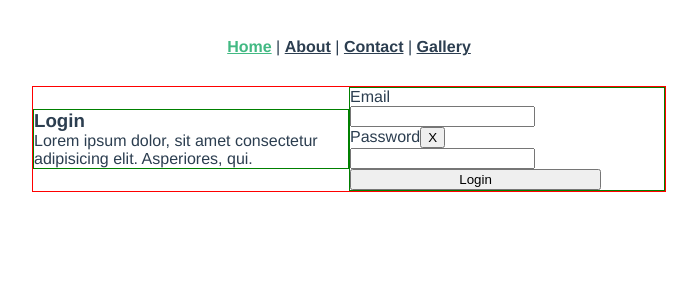
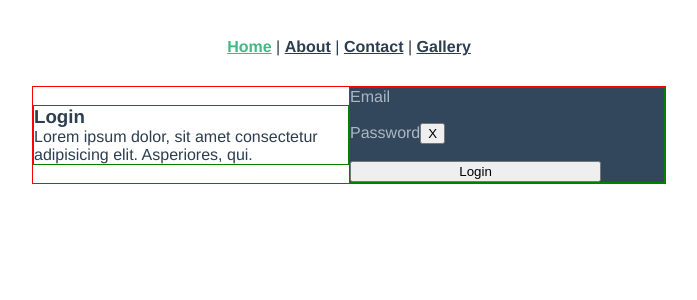
Before and after one commit to nlukic97/login-form, a Vue app: page / in a window 1280 px wide. Shown: the top 300 px of the page, without its empty margins (291-988 px from the left). Built offline with nearby package versions, Linux system fonts and the light colour scheme.

Commit message:
second commit - autocomplete background-color issue

```diff
--- a/src/views/Home.vue
+++ b/src/views/Home.vue
@@ -85,9 +85,25 @@ export default {
         border:1px solid green;
         width:50%;
         text-align: left;
+        background-color:#32475C;
+        color:#abb8c3;
         input {
           display:block;
-          // border:1px solid purple;
+          background-color:#32475C;
+          color:#fff;
+          border:none;
+          outline:none;
+
+          &:focus, &:active {
+            outline:none;
+            background-color:#32475C;
+          }
+          &:-webkit-autofill, &:-webkit-autofill:hover, &:-webkit-autofill:focus { //still an issue on autocomplete
+          border: none;
+          -webkit-text-fill-color: red;
+          -webkit-input-fill-background-color:red;
+          -webkit-box-shadow: none;
+          }
         }
         label{
           &[for="email"] {
```
